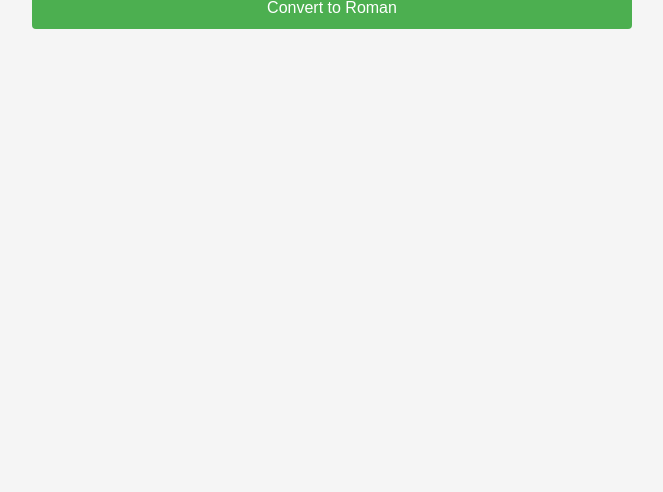
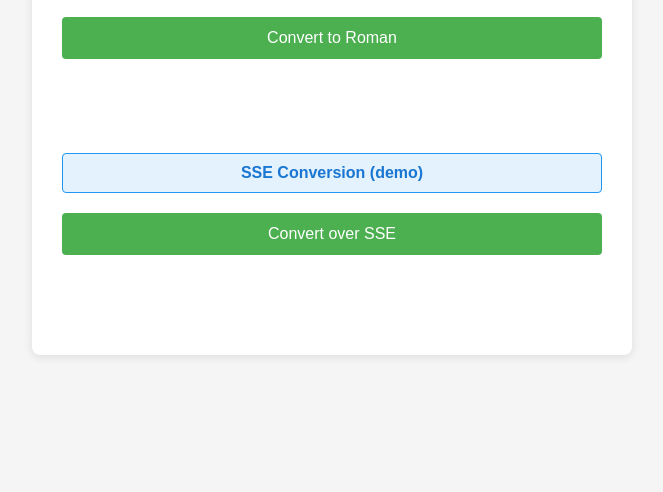
Before and after one commit to oussemamaknii/RomanNumeralsConverter, a website: page public/index.html in a window 1280 px wide. Shown: the part 308-800 px from the top of the page, without its empty margins (308-971 px from the left). Drawn offline with Linux system fonts and the light colour scheme.

Commit message:
Fix index.html: move SSE UI out of <style> into body so it renders
Addressed malformed HTML that hid SSE controls; no logic changes.

```diff
--- a/public/index.html
+++ b/public/index.html
@@ -1,5 +1,6 @@
 <!DOCTYPE html>
 <html lang="en">
+
 <head>
     <meta charset="UTF-8">
     <meta name="viewport" content="width=device-width, initial-scale=1.0">
@@ -12,16 +13,12 @@
             padding: 20px;
             background-color: #f5f5f5;
         }
-        <div class="step-indicator" style="margin-top:24px">SSE Conversion (demo)</div>
-        <div class="form-group">
-          <button type="button" id="sseBtn">Convert over SSE</button>
-        </div>
-        <div id="sseResult" class="result" role="status" aria-live="polite"></div>
+
         .container {
             background: white;
             padding: 30px;
             border-radius: 8px;
-            box-shadow: 0 2px 10px rgba(0,0,0,0.1);
+            box-shadow: 0 2px 10px rgba(0, 0, 0, 0.1);
         }
 
         h1 {
@@ -122,7 +119,11 @@
 
         <div id="result" class="result" role="status" aria-live="polite"></div>
 
-
+        <div class="step-indicator" style="margin-top:24px">SSE Conversion (demo)</div>
+        <div class="form-group">
+          <button type="button" id="sseBtn">Convert over SSE</button>
+        </div>
+        <div id="sseResult" class="result" role="status" aria-live="polite"></div>
     </div>
 
     <script>
@@ -210,7 +211,7 @@
             }
 
             const cleanup = () => {
-                try { eventSource && eventSource.close(); } catch (_) {}
+                try { eventSource && eventSource.close(); } catch (_) { }
             };
 
             eventSource.onmessage = (ev) => {
@@ -243,4 +244,5 @@
         }
     </script>
 </body>
+
 </html>
```
